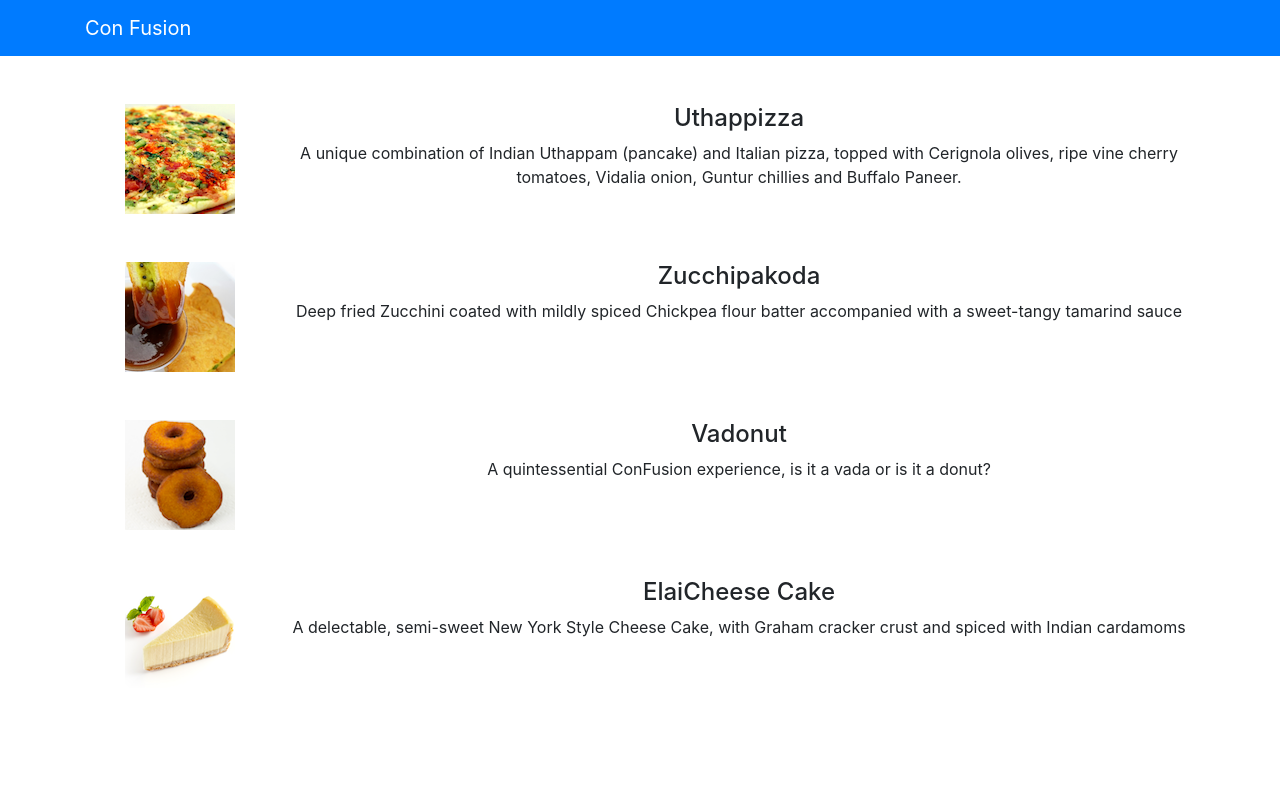
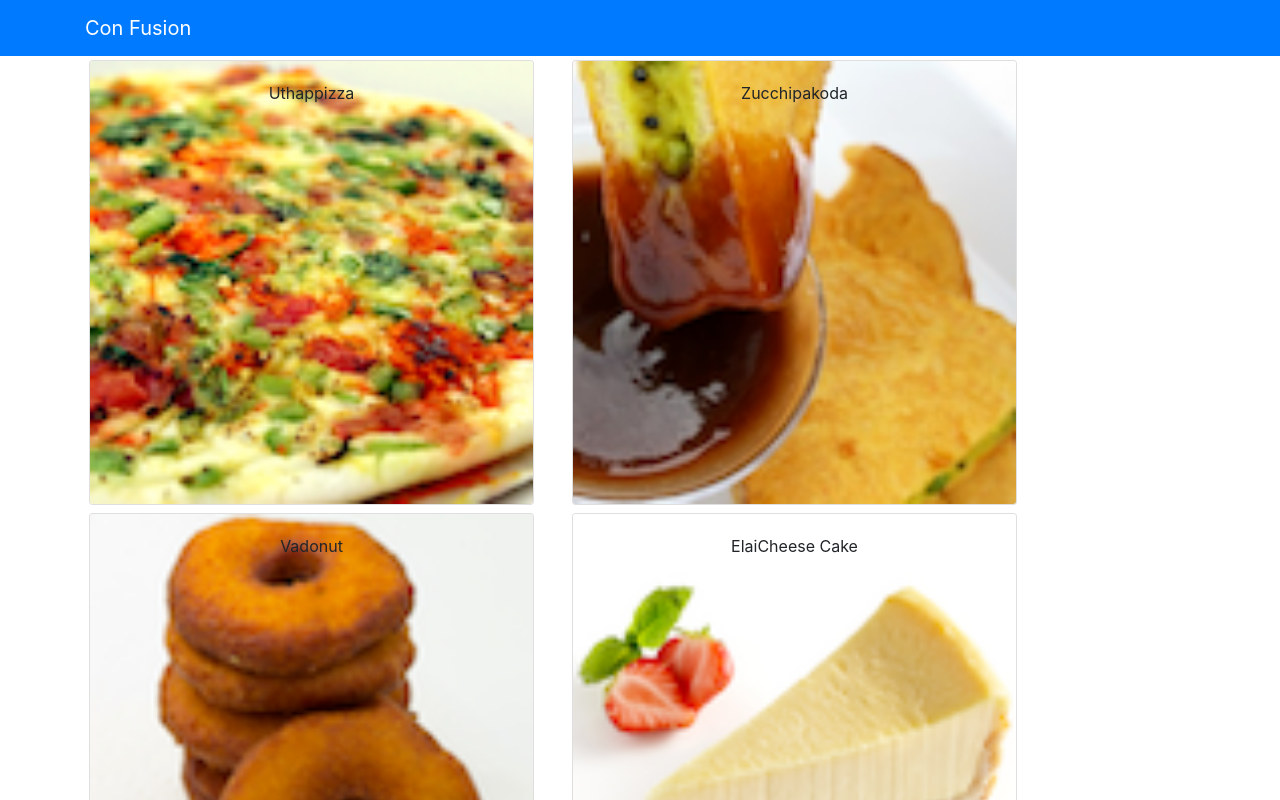
Before and after one commit to mohammadusman666/react-test, a React (Create React App) app: page / in a window 1280 px wide. Shown: the top 800 px of the page. Built offline with nearby package versions, Linux system fonts and the light colour scheme.

Commit message:
Components Part 2

```diff
--- a/src/App.js
+++ b/src/App.js
@@ -3,6 +3,7 @@ import React from 'react';
 import { Navbar, NavbarBrand } from 'reactstrap';
 import Menu from './components/MenuComponent';
 import './App.css';
+import { DISHES } from './shared/dishes';
 
 function App() {
   return (
@@ -13,7 +14,7 @@ function App() {
         </div>
       </Navbar>
 
-      <Menu />
+      <Menu dishes={DISHES}/>
     </div>
   );
 }
--- a/src/components/MenuComponent.js
+++ b/src/components/MenuComponent.js
@@ -1,60 +1,47 @@
 import React, { Component } from 'react';
-import { Media } from 'reactstrap';
+import { Card, CardImg, CardImgOverlay, CardText, CardBody, CardTitle } from 'reactstrap';
 
 class Menu extends Component {
     constructor(props) {
         super(props);
+
         this.state = {
-            dishes: [
-                {
-                  id: 0,
-                  name:'Uthappizza',
-                  image: 'assets/images/uthappizza.png',
-                  category: 'mains',
-                  label:'Hot',
-                  price:'4.99',
-                  description:'A unique combination of Indian Uthappam (pancake) and Italian pizza, topped with Cerignola olives, ripe vine cherry tomatoes, Vidalia onion, Guntur chillies and Buffalo Paneer.'                        },
-               {
-                  id: 1,
-                  name:'Zucchipakoda',
-                  image: 'assets/images/zucchipakoda.png',
-                  category: 'appetizer',
-                  label:'',
-                  price:'1.99',
-                  description:'Deep fried Zucchini coated with mildly spiced Chickpea flour batter accompanied with a sweet-tangy tamarind sauce'                        },
-               {
-                  id: 2,
-                  name:'Vadonut',
-                  image: 'assets/images/vadonut.png',
-                  category: 'appetizer',
-                  label:'New',
-                  price:'1.99',
-                  description:'A quintessential ConFusion experience, is it a vada or is it a donut?'                        },
-               {
-                  id: 3,
-                  name:'ElaiCheese Cake',
-                  image: 'assets/images/elaicheesecake.png',
-                  category: 'dessert',
-                  label:'',
-                  price:'2.99',
-                  description:'A delectable, semi-sweet New York Style Cheese Cake, with Graham cracker crust and spiced with Indian cardamoms'                        }
-               ],
-        };
+          selectedDish: null
+        }
+    }
+
+    onDishSelect(dish) {
+      this.setState({selectedDish: dish});
+    }
+
+    renderDish(dish) {
+      if (dish != null)
+          return (
+              <Card>
+                  <CardImg top src={dish.image} alt={dish.name} />
+                  <CardBody>
+                    <CardTitle>{dish.name}</CardTitle>
+                    <CardText>{dish.description}</CardText>
+                  </CardBody>
+              </Card>
+          );
+      else
+          return (
+              <div></div>
+          );
     }
 
     render() {
-        const menu = this.state.dishes.map((dish) => {
+        const menu = this.props.dishes.map((dish) => {
             return (
-              <div key={dish.id} className="col-12 mt-5">
-                <Media tag="li">
-                  <Media left middle>
-                      <Media object src={dish.image} alt={dish.name} />
-                  </Media>
-                  <Media body className="ml-5">
-                    <Media heading>{dish.name}</Media>
-                    <p>{dish.description}</p>
-                  </Media>
-                </Media>
+              <div className="col-12 col-md-5 m-1">
+                <Card key={dish.id}
+                  onClick={() => this.onDishSelect(dish)}>
+                  <CardImg width="100%" src={dish.image} alt={dish.name} />
+                  <CardImgOverlay>
+                      <CardTitle>{dish.name}</CardTitle>
+                  </CardImgOverlay>
+                </Card>
               </div>
             );
         });
@@ -62,9 +49,12 @@ class Menu extends Component {
         return (
           <div className="container">
             <div className="row">
-              <Media list>
-                  {menu}
-              </Media>
+              {menu}
+            </div>
+            <div className="row">
+              <div  className="col-12 col-md-5 m-1">
+                {this.renderDish(this.state.selectedDish)}
+              </div>
             </div>
           </div>
         );
--- /dev/null
+++ b/src/shared/dishes.js
@@ -0,0 +1,186 @@
+export const DISHES =
+    [
+        {
+        id: 0,
+        name:'Uthappizza',
+        image: 'assets/images/uthappizza.png',
+        category: 'mains',
+        label:'Hot',
+        price:'4.99',
+        description:'A unique combination of Indian Uthappam (pancake) and Italian pizza, topped with Cerignola olives, ripe vine cherry tomatoes, Vidalia onion, Guntur chillies and Buffalo Paneer.',
+        comments: [
+            {
+            id: 0,
+            rating: 5,
+            comment: "Imagine all the eatables, living in conFusion!",
+            author: "John Lemon",
+            date: "2012-10-16T17:57:28.556094Z"
+            },
+            {
+            id: 1,
+            rating: 4,
+            comment: "Sends anyone to heaven, I wish I could get my mother-in-law to eat it!",
+            author: "Paul McVites",
+            date: "2014-09-05T17:57:28.556094Z"
+            },
+            {
+            id: 2,
+            rating: 3,
+            comment: "Eat it, just eat it!",
+            author: "Michael Jaikishan",
+            date: "2015-02-13T17:57:28.556094Z"
+            },
+            {
+            id: 3,
+            rating: 4,
+            comment: "Ultimate, Reaching for the stars!",
+            author: "Ringo Starry",
+            date: "2013-12-02T17:57:28.556094Z"
+            },
+            {
+            id: 4,
+            rating: 2,
+            comment: "It's your birthday, we're gonna party!",
+            author: "25 Cent",
+            date: "2011-12-02T17:57:28.556094Z"
+            }
+        ]                        },
+        {
+        id: 1,
+        name:'Zucchipakoda',
+        image: 'assets/images/zucchipakoda.png',
+        category: 'appetizer',
+        label:'',
+        price:'1.99',
+        description:'Deep fried Zucchini coated with mildly spiced Chickpea flour batter accompanied with a sweet-tangy tamarind sauce',
+        comments: [
+            {
+            id: 0,
+            rating: 5,
+            comment: "Imagine all the eatables, living in conFusion!",
+            author: "John Lemon",
+            date: "2012-10-16T17:57:28.556094Z"
+            },
+            {
+            id: 1,
+            rating: 4,
+            comment: "Sends anyone to heaven, I wish I could get my mother-in-law to eat it!",
+            author: "Paul McVites",
+            date: "2014-09-05T17:57:28.556094Z"
+            },
+            {
+            id: 2,
+            rating: 3,
+            comment: "Eat it, just eat it!",
+            author: "Michael Jaikishan",
+            date: "2015-02-13T17:57:28.556094Z"
+            },
+            {
+            id: 3,
+            rating: 4,
+            comment: "Ultimate, Reaching for the stars!",
+            author: "Ringo Starry",
+            date: "2013-12-02T17:57:28.556094Z"
+            },
+            {
+            id: 4,
+            rating: 2,
+            comment: "It's your birthday, we're gonna party!",
+            author: "25 Cent",
+            date: "2011-12-02T17:57:28.556094Z"
+            }
+        ]
+        },
+        {
+        id: 2,
+        name:'Vadonut',
+        image: 'assets/images/vadonut.png',
+        category: 'appetizer',
+        label:'New',
+        price:'1.99',
+        description:'A quintessential ConFusion experience, is it a vada or is it a donut?',
+        comments: [
+            {
+            id: 0,
+            rating: 5,
+            comment: "Imagine all the eatables, living in conFusion!",
+            author: "John Lemon",
+            date: "2012-10-16T17:57:28.556094Z"
+            },
+            {
+            id: 1,
+            rating: 4,
+            comment: "Sends anyone to heaven, I wish I could get my mother-in-law to eat it!",
+            author: "Paul McVites",
+            date: "2014-09-05T17:57:28.556094Z"
+            },
+            {
+            id: 2,
+            rating: 3,
+            comment: "Eat it, just eat it!",
+            author: "Michael Jaikishan",
+            date: "2015-02-13T17:57:28.556094Z"
+            },
+            {
+            id: 3,
+            rating: 4,
+            comment: "Ultimate, Reaching for the stars!",
+            author: "Ringo Starry",
+            date: "2013-12-02T17:57:28.556094Z"
+            },
+            {
+            id: 4,
+            rating: 2,
+            comment: "It's your birthday, we're gonna party!",
+            author: "25 Cent",
+            date: "2011-12-02T17:57:28.556094Z"
+            }
+        ]
+        },
+        {
+        id: 3,
+        name:'ElaiCheese Cake',
+        image: 'assets/images/elaicheesecake.png',
+        category: 'dessert',
+        label:'',
+        price:'2.99',
+        description:'A delectable, semi-sweet New York Style Cheese Cake, with Graham cracker crust and spiced with Indian cardamoms',
+        comments: [
+            {
+            id: 0,
+            rating: 5,
+            comment: "Imagine all the eatables, living in conFusion!",
+            author: "John Lemon",
+            date: "2012-10-16T17:57:28.556094Z"
+            },
+            {
+            id: 1,
+            rating: 4,
+            comment: "Sends anyone to heaven, I wish I could get my mother-in-law to eat it!",
+            author: "Paul McVites",
+            date: "2014-09-05T17:57:28.556094Z"
+            },
+            {
+            id: 2,
+            rating: 3,
+            comment: "Eat it, just eat it!",
+            author: "Michael Jaikishan",
+            date: "2015-02-13T17:57:28.556094Z"
+            },
+            {
+            id: 3,
+            rating: 4,
+            comment: "Ultimate, Reaching for the stars!",
+            author: "Ringo Starry",
+            date: "2013-12-02T17:57:28.556094Z"
+            },
+            {
+            id: 4,
+            rating: 2,
+            comment: "It's your birthday, we're gonna party!",
+            author: "25 Cent",
+            date: "2011-12-02T17:57:28.556094Z"
+            }
+        ]
+        }
+    ];
```
